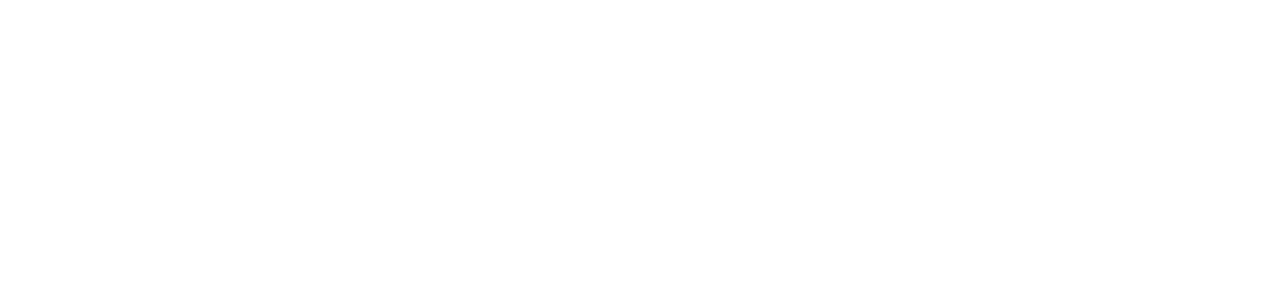
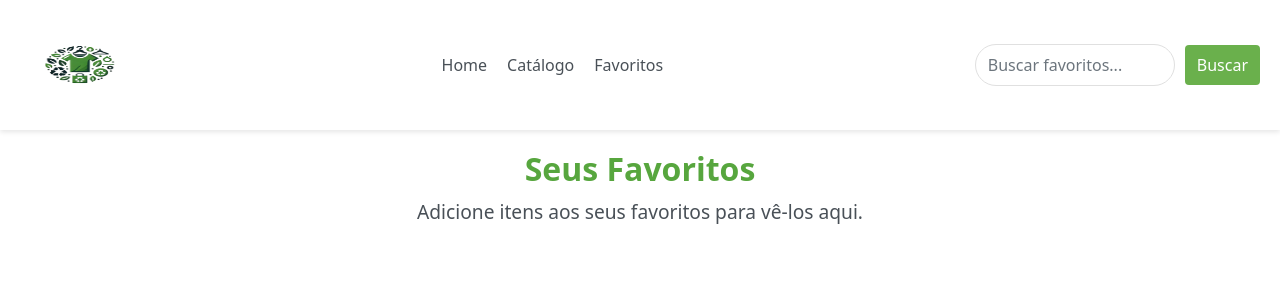
Before and after one commit to AlessaSousa/loja-virtual-de-roupas, a React (Vite) app: page /favorites in a window 1280 px wide. Before the commit this address had no page. Shown: the top 300 px of the page. Built offline with nearby package versions, Linux system fonts and the light colour scheme.

Commit message:
asfasgfa

```diff
--- a/src/catalogo/Catalog.css
+++ b/src/catalogo/Catalog.css
@@ -19,6 +19,7 @@ body {
     color: var(--text-color);
     margin: 0;
     padding: 0;
+    overflow-x: hidden; /* Evitar rolagem horizontal */
 }
 
 /* Contêiner da Aplicação */
@@ -96,11 +97,18 @@ body {
     background-color: var(--secondary-color);
 }
 
-/* Banner em largura total */
+/* Banner cobrindo a largura total */
+.banner-container {
+    width: 100%;
+    margin: 0;
+    padding: 0;
+}
+
 .banner {
     width: 100%;
     height: auto;
-    max-height: 400px; /* Limite de altura do banner */
+    display: block;
+    max-height: 400px; /* Limite de altura */
     object-fit: cover; /* Cobre a largura da tela */
 }
 
@@ -109,18 +117,16 @@ body {
     display: none;
 }
 
-/* Grid para os produtos no catálogo */
-.catalog-container {
-    padding: 20px;
-}
-
+/* Grid ajustado para 4 colunas */
 .catalog-grid {
     display: grid;
-    grid-template-columns: repeat(auto-fit, minmax(180px, 1fr));
-    gap: 1rem;
+    grid-template-columns: repeat(4, 1fr); /* 4 produtos por linha */
+    gap: 20px;
     width: 100%;
+    padding: 20px;
     max-width: 1200px;
     margin: 0 auto;
+    margin-bottom: 40px; /* Espaço abaixo do grid de produtos */
 }
 
 /* Estilo do Card do Produto */
@@ -133,6 +139,7 @@ body {
     text-align: center;
     transition: box-shadow 0.3s ease;
     max-width: 250px;
+    margin: 10px auto; /* Espaço entre os cards no catálogo */
 }
 
 /* Imagem do produto dentro do card */
@@ -174,36 +181,22 @@ body {
     background-color: var(--secondary-color);
 }
 
-/* Rodapé */
-.footer {
-    background-color: var(--white-color);
-    color: var(--text-color);
+/* Texto e Estilo das Categorias */
+.categories-text {
     text-align: center;
-    padding: 20px 0;
+    margin-top: 30px;
+    margin-bottom: 20px;
 }
 
-/* Responsividade para dispositivos menores */
-@media (max-width: 768px) {
-    .catalog-grid {
-        grid-template-columns: repeat(auto-fit, minmax(150px, 1fr));
-    }
-
-    .header {
-        flex-direction: column;
-        gap: 10px;
-        padding: 20px;
-    }
-}
-
-@media (max-width: 480px) {
-    .catalog-grid {
-        grid-template-columns: 1fr;
-    }
+.categories-text p {
+    font-size: 18px;
+    color: var(--text-color);
 }
 
 .other-categories {
     margin-top: 30px;
     text-align: center;
+    margin-bottom: 50px; /* Espaço abaixo das outras categorias */
 }
 
 .other-categories h2 {
@@ -228,11 +221,12 @@ body {
     flex-direction: column;
     align-items: center;
     justify-content: center;
+    margin-bottom: 20px; /* Espaço entre os itens de categoria */
 }
 
-/* Imagens das categorias - Ajustando o tamanho */
+/* Imagens das categorias */
 .category-image {
-    width: 400px; /* Tamanho ajustado para as imagens */
+    width: 400px;
     height: 300px;
     object-fit: cover;
     border-radius: 8px;
@@ -258,14 +252,56 @@ body {
     background-color: var(--secondary-color);
 }
 
-/* Ajustes nas fontes para melhorar o design */
-.categories-text {
-    text-align: center;
-    margin-top: 20px;
-    margin-bottom: 20px;
+/* Avaliações */
+.container-review {
+    margin-top: 50px;
+    margin-bottom: 50px;
 }
 
-.categories-text p {
-    font-size: 18px;
-    color: var(--text-color);
+/* Rodapé */
+.footer {
+    background-color: #f5f5f5; /* Fundo claro */
+    padding: 20px 0;
+    text-align: center;
+    width: 100%;
 }
+
+.footer .links {
+    display: flex;
+    flex-direction: column;
+    align-items: center;
+    gap: 10px;
+}
+
+.footer .links img {
+    width: 100px;
+    height: auto;
+    margin-bottom: 10px;
+}
+
+.footer .text-direitos {
+    margin-top: 15px;
+    font-size: 12px;
+    color: #999;
+}
+
+/* Responsividade */
+@media (max-width: 768px) {
+    .catalog-grid {
+        grid-template-columns: repeat(2, 1fr); /* 2 produtos por linha */
+        gap: 15px;
+    }
+
+    .header {
+        flex-direction: column;
+        gap: 10px;
+        padding: 20px;
+    }
+}
+
+@media (max-width: 480px) {
+    .catalog-grid {
+        grid-template-columns: 1fr; /* 1 produto por linha */
+        gap: 10px;
+    }
+}
--- /dev/null
+++ b/src/favorites/favorites.css
@@ -0,0 +1,115 @@
+/* Variáveis para facilitar manutenção */
+:root {
+    --primary-color: #6ab04c; /* Verde suave */
+    --secondary-color: #57a63e; /* Verde escuro */
+    --tertiary-color: #A1D6B2; /* Verde escuro para textos e cabeçalhos */
+    --white-color: #ffffff; /* Cor branca */
+    --hover-color: #c0392b; /* Cor ao passar o mouse para remover favorito */
+    --text-color: #333; /* Cor do texto principal */
+    --card-bg-color: #ffffff; /* Fundo do card */
+    --border-color: #e0e0e0; /* Cor da borda do card */
+    --btn-padding: 8px 12px; /* Padding dos botões */
+    --font-family: 'Arial', sans-serif;
+
+}
+
+/* Corpo */
+body {
+    font-family: var(--font-family);
+    background-color: var(--white-color);
+    color: var(--text-color);
+    margin: 0;
+    padding: 0;
+    overflow-x: hidden;
+}
+
+/* Contêiner Principal */
+.favorites-container {
+    width: 100%;
+    text-align: center;
+}
+
+/* Header */
+.header {
+    display: flex;
+    justify-content: space-between; /* Espaça os elementos */
+    align-items: center;
+    padding: 10px 20px;
+    background-color: var(--white-color);
+    box-shadow: 0 2px 5px rgba(0, 0, 0, 0.1); /* Sombra */
+}
+
+/* Logo */
+.logo {
+    height: 50px;
+    margin-left: 10px; /* Margem para encostar na borda */
+}
+
+/* Navegação */
+.nav {
+    display: flex;
+    align-items: center;
+    gap: 20px;
+}
+
+.nav a {
+    color: var(--text-color);
+    text-decoration: none;
+    font-size: 1rem;
+    font-weight: 500;
+}
+
+.nav a:hover {
+    color: var(--secondary-color);
+}
+
+/* Barra de Pesquisa */
+.search-container {
+    display: flex;
+    align-items: center;
+    gap: 10px;
+}
+
+.search-bar {
+    padding: 8px 12px;
+    border: 1px solid var(--border-color);
+    border-radius: 50px;
+    outline: none;
+    width: 200px;
+}
+
+.search-bar:focus {
+    border-color: var(--secondary-color);
+    box-shadow: 0 0 5px var(--secondary-color);
+}
+
+.search-button {
+    padding: 8px 12px;
+    background-color: #6ab04c; /* Cor verde */
+    color: var(--white-color);
+    border: none;
+    border-radius: 4px;
+    cursor: pointer;
+    transition: background-color 0.3s ease;
+}
+
+.search-button:hover {
+    background-color: var(--secondary-color);
+}
+
+/* Conteúdo Principal */
+.favorites-content {
+    padding: 20px;
+}
+
+.favorites-content h1 {
+    font-size: 2rem;
+    font-weight: bold;
+    margin-bottom: 10px;
+    color: var(--secondary-color);
+}
+
+.favorites-content p {
+    font-size: 1.2rem;
+    color: var(--text-color);
+}
--- /dev/null
+++ b/src/favorites/favorites.jsx
@@ -0,0 +1,35 @@
+import React from "react";
+import logo from "../assets/png/logo.png"; // Ajuste o caminho conforme necessário
+import "./favorites.css";
+
+const Favorites = () => {
+  return (
+    <div className="favorites-container">
+      {/* Cabeçalho */}
+      <header className="header">
+        <img src={logo} alt="Logo" className="logo" />
+        <div className="nav">
+          <a href="/">Home</a>
+          <a href="/catalogo">Catálogo</a>
+          <a href="/favorites">Favoritos</a>
+        </div>
+        <div className="search-container">
+          <input
+            type="text"
+            placeholder="Buscar favoritos..."
+            className="search-bar"
+          />
+          <button className="search-button">Buscar</button>
+        </div>
+      </header>
+
+      {/* Conteúdo Principal */}
+      <div className="favorites-content">
+        <h1>Seus Favoritos</h1>
+        <p>Adicione itens aos seus favoritos para vê-los aqui.</p>
+      </div>
+    </div>
+  );
+};
+
+export default Favorites;
--- a/src/routing.jsx
+++ b/src/routing.jsx
@@ -4,7 +4,8 @@ import { BrowserRouter, Route, Routes } from "react-router-dom";
 import Login from './homePage/login/Login';
 import Register from './homePage/register/Register';
 import HomePage from './homePage/homeMain/HomePage';
-import Catalog from './catalogo/Catalog'; // Ajuste o caminho conforme necessário
+import Catalog from './catalogo/Catalog';
+import Favorites from './favorites/favorites';
 
 function ScrollToTop() {
   const { pathname } = useLocation();
@@ -24,7 +25,8 @@ const PathRouter = () => {
           <Route path="/" element={<HomePage/>}/>
           <Route path="/login" element={<Login />} />
           <Route path="/register" element={<Register />} />
-          <Route path="/catalogo" element={<Catalog />} /> {/* Rota para o Catalog */}
+          <Route path="/catalogo" element={<Catalog />} />
+          <Route path="/favorites" element={<Favorites />} />
       </Routes>
     </BrowserRouter>
   );
```
Also changed, not shown: src/catalogo/Catalog.jsx (+96 -14 lines), src/favorites/FavoritesContext.jsx (added, +30 -0 lines).
